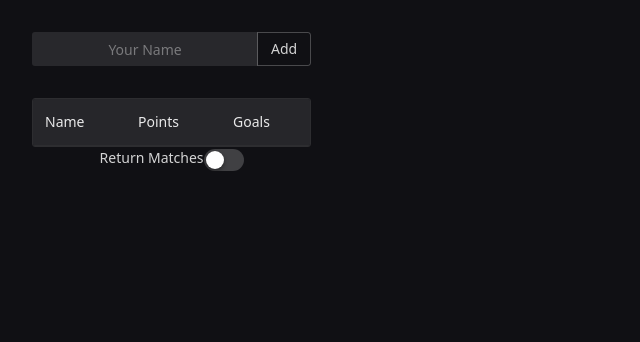
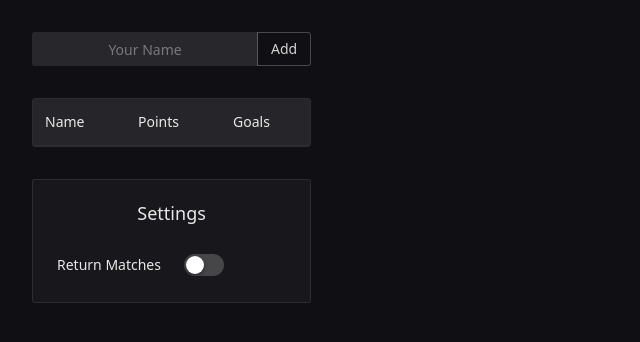
Before and after one commit to alexgalkin1994/tournament, a Vue app: page / in a window 1280 px wide. Shown: the top 342 px of the page, without its empty margins (0-640 px from the left). Built offline with nearby package versions, Linux system fonts and the light colour scheme.

Commit message:
move point calc and table sort to store

```diff
--- a/src/components/AddPlayer.vue
+++ b/src/components/AddPlayer.vue
@@ -5,6 +5,7 @@
         type="text"
         v-model:value="player.name"
         placeholder="Your Name"
+        @keyup.enter="addPlayer"
       />
       <n-button @click="addPlayer">Add</n-button>
     </n-input-group>
--- a/src/components/MatchSettings.vue
+++ b/src/components/MatchSettings.vue
@@ -1,27 +1,52 @@
 <template>
-  <div>
-    <span>Return Matches</span
-    ><n-switch
-      v-model:value="returnMatches"
-      @update:value="toggleReturnMatches"
-    />
-  </div>
+  <n-card title="Settings" class="settings mt-8">
+    <n-form
+      ref="formRef"
+      :model="settings"
+      label-placement="left"
+      require-mark-placement="right-hanging"
+      label-width="auto"
+      :style="{
+        maxWidth: '640px',
+      }"
+    >
+      <n-form-item
+        class="flex items-stretch"
+        label="Return Matches"
+        path="returnMatches"
+      >
+        <n-switch
+          v-model:value="settings.returnMatches"
+          @update:value="toggleReturnMatches"
+        />
+      </n-form-item>
+    </n-form>
+  </n-card>
 </template>
 
 <script setup lang="ts">
 import useMatchStore from '../store/match';
-import { NSwitch } from 'naive-ui';
+import { NSwitch, NCard, NForm, NFormItem, FormInst } from 'naive-ui';
 import { ref } from 'vue';
 
 const matchStore = useMatchStore();
 
-const returnMatches = ref(false);
+const formRef = ref<FormInst | null>(null);
+
+const settings = ref({
+  returnMatches: false,
+});
 
 const toggleReturnMatches = () => {
-  returnMatches.value
+  settings.value.returnMatches
     ? matchStore.generateReturnMatches()
     : matchStore.removeReturnMatches();
 };
 </script>
 
-<style scoped></style>
+<style scoped>
+.settings {
+  display: flex;
+  flex-direction: column;
+}
+</style>
--- a/src/components/PlayerList.vue
+++ b/src/components/PlayerList.vue
@@ -6,7 +6,7 @@
       <th>Goals</th>
     </tr>
     <PlayerListRow
-      v-for="(player, index) in orderedByPoints"
+      v-for="(player, index) in playerStore.orderedByPoints"
       :key="index"
       :player="player"
     />
@@ -20,10 +20,6 @@ import usePlayerStore from '../store/player';
 import PlayerListRow from './PlayerListRow.vue';
 
 const playerStore = usePlayerStore();
-
-const orderedByPoints = computed(() =>
-  playerStore.players.sort((a, b) => b.points - a.points)
-);
 </script>
 
 <style scoped></style>
--- a/src/store/player.ts
+++ b/src/store/player.ts
@@ -12,7 +12,7 @@ export default defineStore('player', {
       players: [],
     } as PlayerStore),
   getters: {
-    allPlayers: state => state.players,
+    orderedByPoints: state => state.players.sort((a, b) => b.points - a.points),
   },
   actions: {
     generateMatches(player: Player) {
```
